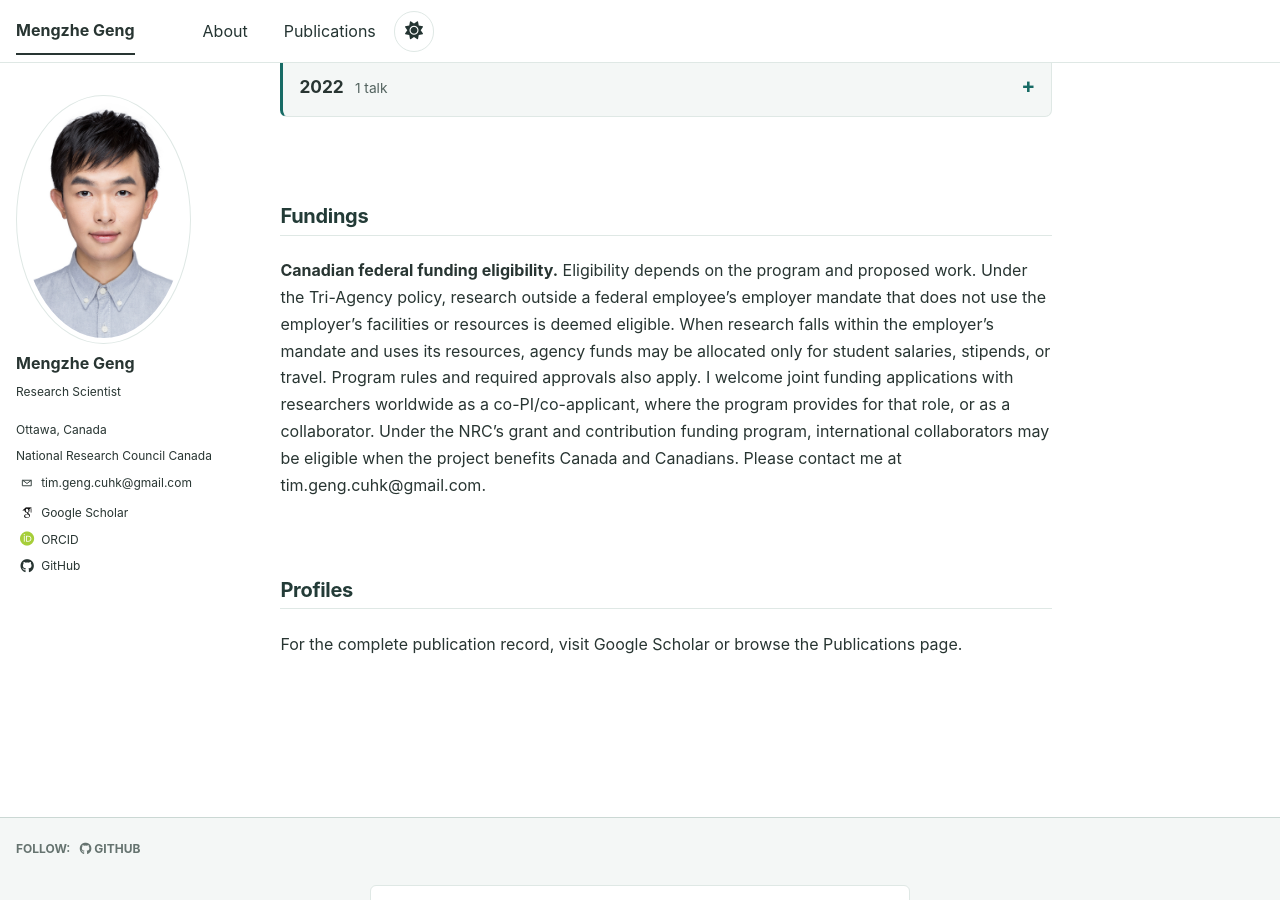
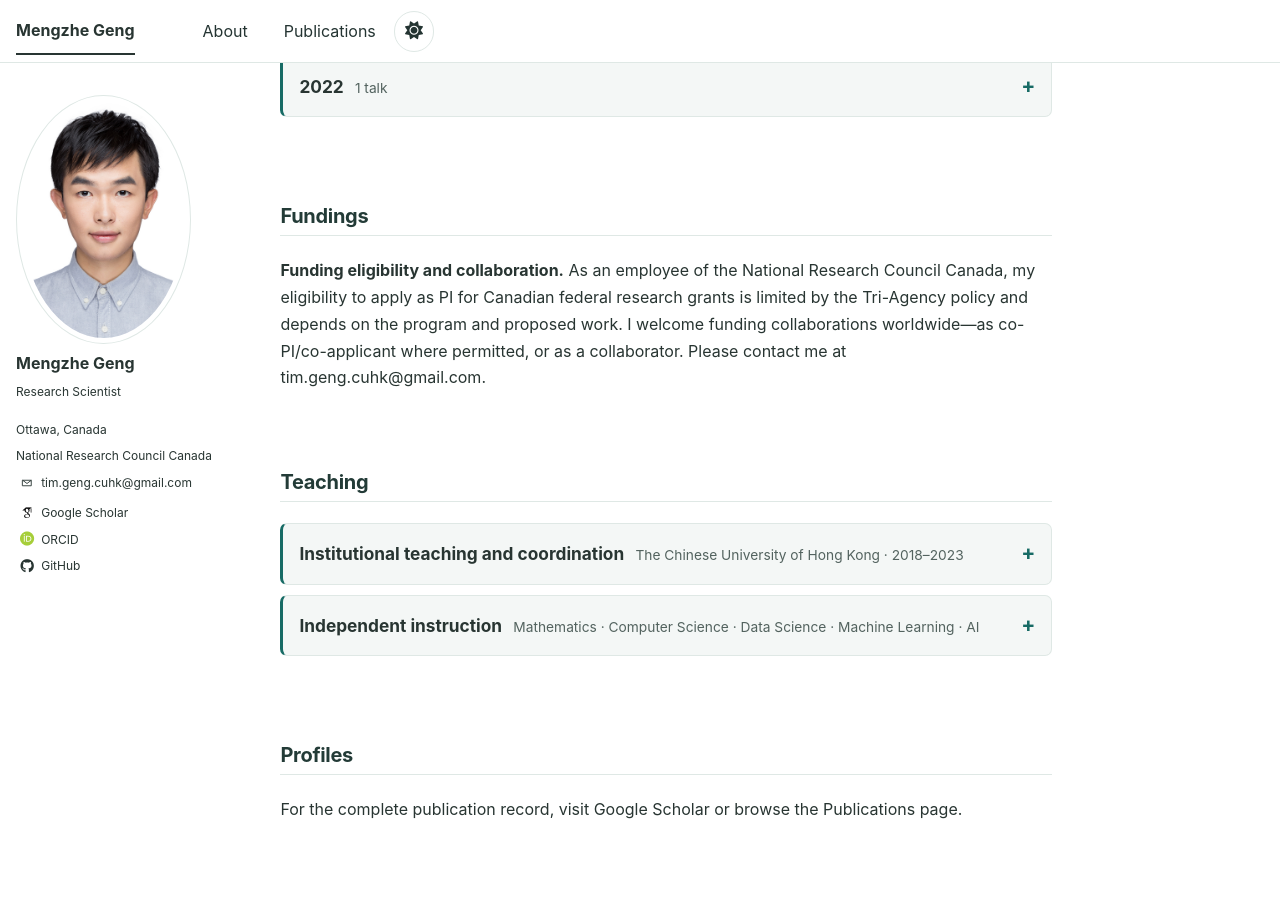
Before and after one commit to MENGZHEGENG/MENGZHEGENG.github.io, a Jekyll site: the page built from _pages/about.md, in a window 1280 px wide and 900 px high, scrolled down 4394 px. Built offline with Jekyll 4.4.1, drawn with Linux system fonts in a browser that asks for light colours; some web fonts are replaced; some of the changed text lies outside the part shown.

Commit message:
Add teaching cards and clarify selected talks

```diff
--- a/_pages/about.md
+++ b/_pages/about.md
@@ -331,7 +331,7 @@
     </summary>
     <div class="award-group__content">
       <ul class="award-list">
-        <li class="award-item"><strong>Reliable and Inclusive Speech and Language Technologies</strong>, <a href="https://www.psl.eu/en" target="_blank" rel="noopener noreferrer">PSL University</a>, Paris</li>
+        <li class="award-item"><strong>Reliable and Inclusive Speech and Language Technologies</strong>, <a href="https://www.psl.eu/en" target="_blank" rel="noopener noreferrer">Paris Sciences et Lettres University (PSL)</a>, Paris</li>
       </ul>
     </div>
   </details>
@@ -344,7 +344,7 @@
     </summary>
     <div class="award-group__content">
       <ul class="award-list">
-        <li class="award-item"><strong>Automatic Speech Recognition for Canadian Indigenous Languages</strong>, the NRC</li>
+        <li class="award-item"><strong>Automatic Speech Recognition for Canadian Indigenous Languages</strong>, National Research Council Canada</li>
       </ul>
     </div>
   </details>
@@ -358,7 +358,7 @@
     <div class="award-group__content">
       <ul class="award-list">
         <li class="award-item"><strong>Advancement in ASR Techniques to Support Indigenous Language Documentation</strong>, University of Toronto</li>
-        <li class="award-item"><strong>Exploring Spectro-Temporal Features for Dysarthric and Elderly Speech Augmentation and Adaptation</strong>, the NRC</li>
+        <li class="award-item"><strong>Exploring Spectro-Temporal Features for Dysarthric and Elderly Speech Augmentation and Adaptation</strong>, National Research Council Canada</li>
       </ul>
     </div>
   </details>
@@ -371,7 +371,7 @@
     </summary>
     <div class="award-group__content">
       <ul class="award-list">
-        <li class="award-item"><strong>Towards Fair and Inclusive Speech Techniques for Dysarthric and Elderly Speakers</strong>, the NRC</li>
+        <li class="award-item"><strong>Towards Fair and Inclusive Speech Techniques for Dysarthric and Elderly Speakers</strong>, National Research Council Canada</li>
       </ul>
     </div>
   </details>
@@ -384,15 +384,49 @@
     </summary>
     <div class="award-group__content">
       <ul class="award-list">
-        <li class="award-item"><strong>Spectro-Temporal Deep Features for Disordered Speech Assessment and Recognition</strong>, University of Illinois Urbana-Champaign</li>
+        <li class="award-item"><strong>Spectro-Temporal Deep Features for Disordered Speech Assessment and Recognition</strong>, presented as part of <a href="https://courses.grainger.illinois.edu/ece590sic/sp2022/index.html" target="_blank" rel="noopener noreferrer">ECE 590SIC: Audio, Speech and Language Processing</a>, University of Illinois Urbana-Champaign</li>
       </ul>
     </div>
   </details>
 </div>
 
 <h2 id="fundings">Fundings</h2>
-<p><strong>Canadian federal funding eligibility.</strong> Eligibility depends on the program and proposed work. Under the <a href="https://ised-isde.canada.ca/site/science/en/interagency-research-funding/policies-and-guidelines/tri-agency-policy-use-funds-federal-government-employees-applying-granting-agency-programs" target="_blank" rel="noopener noreferrer">Tri-Agency policy</a>, research outside a federal employee’s employer mandate that does not use the employer’s facilities or resources is deemed eligible. When research falls within the employer’s mandate and uses its resources, agency funds may be allocated only for student salaries, stipends, or travel. Program rules and required approvals also apply. I welcome joint funding applications with researchers worldwide as a co-PI/co-applicant, where the program provides for that role, or as a collaborator. Under the NRC’s <a href="https://nrc.canada.ca/en/research-development/research-collaboration/grant-contribution-funding-collaborators" target="_blank" rel="noopener noreferrer">grant and contribution funding program</a>, international collaborators may be eligible when the project benefits Canada and Canadians. Please contact me at <a href="mailto:tim.geng.cuhk@gmail.com">tim.geng.cuhk@gmail.com</a>.</p>
+<p><strong>Funding eligibility and collaboration.</strong> As an employee of the National Research Council Canada, my eligibility to apply as PI for Canadian federal research grants is limited by the Tri-Agency policy and depends on the program and proposed work. I welcome funding collaborations worldwide—as co-PI/co-applicant where permitted, or as a collaborator. Please contact me at <a href="mailto:tim.geng.cuhk@gmail.com">tim.geng.cuhk@gmail.com</a>.</p>
 
+<h2 id="teaching">Teaching</h2>
+<div class="award-groups teaching-groups">
+  <details class="award-card award-group">
+    <summary class="award-card__summary">
+      <span class="award-card__summary-main">
+        <span class="award-card__title" role="heading" aria-level="3">Institutional teaching and coordination</span>
+        <span class="award-card__meta">The Chinese University of Hong Kong · 2018–2023</span>
+      </span>
+    </summary>
+    <div class="award-group__content">
+      <p>Teaching assistant and student coordinator at The Chinese University of Hong Kong (CUHK), 2018–2023.</p>
+      <ul class="award-list">
+        <li class="award-item"><a href="https://pg.com.cuhk.edu.hk/course-list/" target="_blank" rel="noopener noreferrer">COMM 5961/5962 — Topical Studies in New Media I/II</a></li>
+        <li class="award-item"><a href="https://epin.cuhk.edu.hk/course/design-thinking-and-practice/index.html" target="_blank" rel="noopener noreferrer">EPIN 1020 — Design Thinking and Practice</a></li>
+        <li class="award-item"><a href="https://seem.se.cuhk.edu.hk/programme-details/course-details/seem3490/" target="_blank" rel="noopener noreferrer">SEEM 3490 — Information Systems Management</a></li>
+        <li class="award-item"><a href="https://seem.se.cuhk.edu.hk/programme-details/course-details/seem4540/" target="_blank" rel="noopener noreferrer">SEEM 4540 — Open Systems for E-Commerce</a></li>
+        <li class="award-item"><a href="https://fintech.erg.cuhk.edu.hk/programme-information/master-science/master-science" target="_blank" rel="noopener noreferrer">FTEC 5910 — Financial Technology Project I</a></li>
+        <li class="award-item"><a href="https://fintech.erg.cuhk.edu.hk/programme-information/master-science/master-science" target="_blank" rel="noopener noreferrer">FTEC 5920 — Financial Technology Project II</a></li>
+        <li class="award-item"><a href="https://fintech.erg.cuhk.edu.hk/programme-information/master-science/master-science" target="_blank" rel="noopener noreferrer">FTEC 5540 — Financial Technology Internship</a></li>
+      </ul>
+    </div>
+  </details>
+  <details class="award-card award-group">
+    <summary class="award-card__summary">
+      <span class="award-card__summary-main">
+        <span class="award-card__title" role="heading" aria-level="3">Independent instruction</span>
+        <span class="award-card__meta">Mathematics · Computer Science · Data Science · Machine Learning · AI</span>
+      </span>
+    </summary>
+    <div class="award-group__content">
+      <p>I provide independent instruction across mathematics, computer science, data science, machine learning, and artificial intelligence. Topics include calculus, linear algebra, probability, discrete mathematics, data structures, and data mining. If you are looking for teaching services, please feel free to contact me at <a href="mailto:tim.geng.cuhk@gmail.com">tim.geng.cuhk@gmail.com</a>.</p>
+    </div>
+  </details>
+</div>
 
 <h2>Profiles</h2>
 <p>For the complete publication record, visit <a href="{{ site.author.googlescholar }}">Google Scholar</a> or browse the <a href="{{ '/publications/' | relative_url }}">Publications page</a>.</p>
```
Also changed, not shown: other parts of _pages/about.md (+1 -1 lines).
